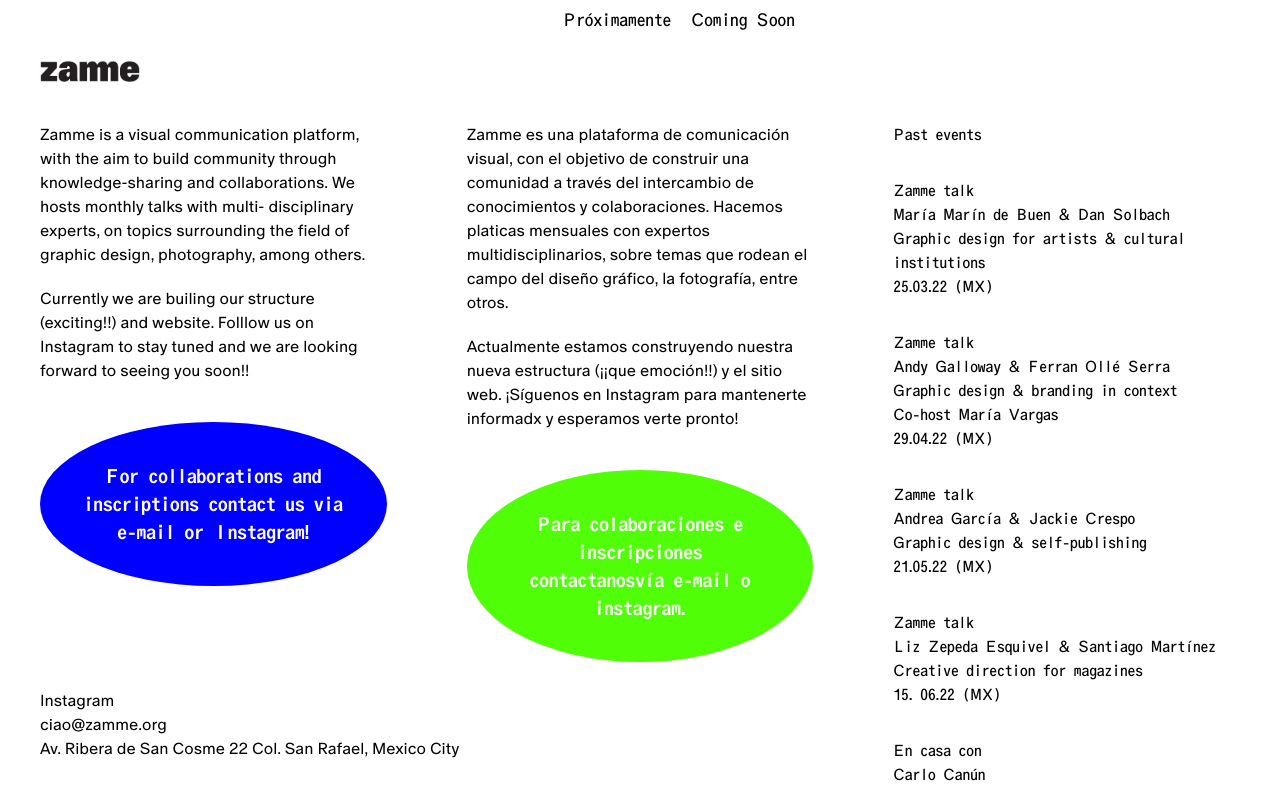
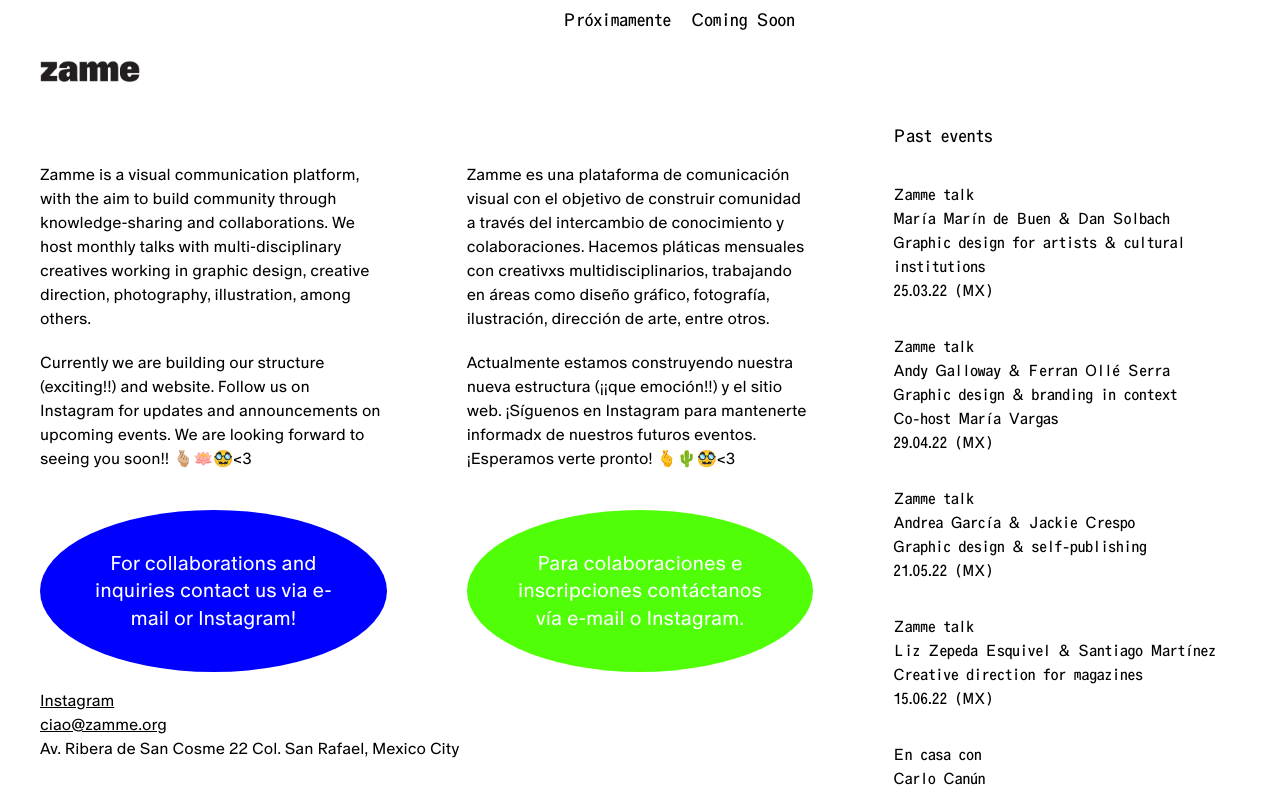
Before and after one commit to maupeon/zamme, a Next.js app: page / in a window 1280 px wide. Shown: the top 790 px of the page. Built offline with nearby package versions, Linux system fonts and the light colour scheme.

Commit message:
Added links

```diff
--- a/components/Events.js
+++ b/components/Events.js
@@ -43,7 +43,7 @@
       { name: "Liz Zepeda Esquivel", link: "https://lizdesigns.co" },
       { name: "Santiago Martínez", link: "https://www.suave.ooo/shop" },
     ],
-    date: "15. 06.22 (MX)",
+    date: "15.06.22 (MX)",
     title: "Creative direction for magazines",
   },
   {
@@ -56,14 +56,14 @@
     link: "https://www.emilioerandi.com/",
   },
   {
-    type: "Zamme talk + WEX",
+    type: "Zamme talk + live painting",
     // authors:'María Marín de Buen & Dan Solbach',
     authors: [{ name: "Memo Vithana", link: "https://www.memovithana.com/" }],
     date: "07.08.22 (DE)",
     title: "",
   },
   {
-    type: "Zamme Berlin chit chat with clhub + WEX",
+    type: "Zamme Berlin chit chat with clhub.art + Wex Records",
     // authors:'María Marín de Buen & Dan Solbach',
     // authors: [
     //   { name: "", link: "" },
@@ -91,7 +91,7 @@
 
   return (
     <div className=" font-zamme_light">
-      <h1 className=" mb-8">Past events</h1>
+      <h1 className=" mb-8 text-lg">Past events</h1>
       {events_array.map((item, index) => (
         <div className=" mb-8" key={index}>
           <p>{item.type}</p>
--- a/components/LandingComponent.js
+++ b/components/LandingComponent.js
@@ -9,6 +9,7 @@
   buttonText,
   color,
   isFirst,
+  isOne,
 }) {
   return (
     <div className=" h-full ">
@@ -26,13 +27,62 @@
             "absolute inset-0 group-hover:animate-rotate  rounded-[60%] transition-transform duration-500 ease-in-outrounded-lg"
           )}
         ></div>
-        <p className="w-full h-full z-10 font-zamme_bold font-thin text-xl flex items-center justify-center">
-          {buttonText}
-        </p>
+        {/* <div
+          dangerouslySetInnerHTML={{ __html: buttonText }}
+          className="w-full h-full z-10 font-zamme leading-snug font-thin text-xl flex items-center justify-center"
+        /> */}
+        {isOne ? (
+          <div className="w-full inline-block h-full z-10 font-zamme leading-snug font-thin text-xl  items-center justify-center">
+            For collaborations and inquiries contact us via
+            <a
+              target="_blank"
+              rel="noreferrer"
+              href="mailto:ciao@zamme.org"
+              className=" hover:italic"
+            >
+              {" "}
+              e-mail{" "}
+            </a>
+            or{" "}
+            <a
+              target="_blank"
+              rel="noreferrer"
+              className=" hover:italic"
+              href="https://www.instagram.com/zammeprojects/"
+            >
+              Instagram!
+            </a>
+          </div>
+        ) : (
+          <p className="w-full inline-block h-full z-10 font-zamme leading-snug font-thin text-xl  items-center justify-center">
+            Para colaboraciones e inscripciones contáctanos vía{" "}
+            <a
+              target="_blank"
+              rel="noreferrer"
+              href="mailto:ciao@zamme.org"
+              className=" hover:italic"
+            >
+              {" "}
+              e-mail
+            </a>{" "}
+            o{" "}
+            <a
+              target="_blank"
+              rel="noreferrer"
+              className=" hover:italic"
+              href="https://www.instagram.com/zammeprojects/"
+            >
+              Instagram.
+            </a>
+          </p>
+        )}
+        {/* {buttonText} */}
+        {/* </div> */}
       </div>
       {isFirst && (
         <div className=" mt-10 md:mt-0 md:fixed bottom-10  ">
           <a
+            className=" hover:italic underline"
             target="_blank"
             rel="noreferrer"
             href="https://www.instagram.com/zammeprojects/"
@@ -40,7 +90,12 @@
             Instagram
           </a>
 
-          <a target="_blank" rel="noreferrer" href="mailto:ciao@zamme.org">
+          <a
+            className=" hover:italic underline"
+            target="_blank"
+            rel="noreferrer"
+            href="mailto:ciao@zamme.org"
+          >
             <p>ciao@zamme.org</p>
           </a>
           <p>Av. Ribera de San Cosme 22 Col. San Rafael, Mexico City</p>
--- a/components/MovingBar.js
+++ b/components/MovingBar.js
@@ -2,7 +2,7 @@
 
 export default function MovingBar() {
   return (
-    <div className=" font-zamme_light text-sm md:text-lg">
+    <div className=" font-zamme_light text-lg">
       <div className="  flex fixed inset-0 bg-white w-full  h-10 ">
         <div className="  animate-scroll-left   marquee-group shrink-0 flex h-full w-full items-center">
           <div className=" shrink-0 flex text-justify mr-5">Próximamente</div>
--- a/pages/index.js
+++ b/pages/index.js
@@ -13,7 +13,7 @@
   return (
     <div className="">
       <MovingBar />
-      <div className="p-10 mt-5">
+      <div className="p-8 md:p-10 mt-5">
         <Link
           // className="relative w-20 h-20 "
           href={""}
@@ -29,39 +29,57 @@
         </Link>
       </div>
       <div className=" min-h-screen  bg-white grid md:grid-cols-3 ">
-        <div className=" p-10 pt-0 h-full">
+        <div className=" p-8 md:p-10 pt-0 h-full">
           <LandingComponent
             text1={
-              "Zamme is a visual communication platform, with the aim to build community through knowledge-sharing and collaborations. We hosts monthly talks with multi- disciplinary experts, on topics surrounding the field of graphic design, photography, among others."
+              "Zamme is a visual communication platform, with the aim to build community through knowledge-sharing and collaborations. We host monthly talks with multi-disciplinary creatives working in graphic design, creative direction, photography, illustration, among others."
             }
             text2={
-              "Currently we are builing our structure (exciting!!) and website. Folllow us on Instagram to stay tuned and we are looking forward to seeing you soon!!"
+              "Currently we are building our structure (exciting!!) and website. Follow us on Instagram for updates and announcements on upcoming events. We are looking forward to seeing you soon!! 🫰🏼🪷🥸<3"
             }
             text3={
               "For collaborations and inscriptions contact us via e-mail or Instagram!"
             }
-            buttonText={
-              "For collaborations and inscriptions contact us via e-mail or Instagram!"
-            }
+            isOne
+            buttonText={`<p>For collaborations and inquiries contact us via
+            <a
+              target="_blank"
+              rel="noreferrer"
+              href="mailto:ciao@zamme.org"
+              className=' hover:italic'
+            > e-mail
+            </a>or <a
+            target="_blank"
+            rel="noreferrer"
+            href="https://www.instagram.com/zammeprojects/"
+          >Instagram!</a></p>`}
             color="bg-[rgb(0,0,255)]"
             isFirst
           />
         </div>
 
-        <div className=" p-10 pt-0">
+        <div className=" p-8 md:p-10 pt-0">
           <LandingComponent
             text1={
-              "Zamme es una plataforma de comunicación visual, con el objetivo de construir una comunidad a través del intercambio de conocimientos y colaboraciones. Hacemos platicas mensuales con expertos multidisciplinarios, sobre temas que rodean el campo del diseño gráfico, la fotografía, entre otros."
+              "Zamme es una plataforma de comunicación visual con el objetivo de construir comunidad a través del intercambio de conocimiento y colaboraciones. Hacemos pláticas mensuales con creativxs multidisciplinarios, trabajando en áreas como diseño gráfico, fotografía, ilustración, dirección de arte, entre otros."
             }
             text2={
-              "Actualmente estamos construyendo nuestra nueva estructura (¡¡que emoción!!) y el sitio web. ¡Síguenos en Instagram para mantenerte informadx y esperamos verte pronto!"
+              "Actualmente estamos construyendo nuestra nueva estructura (¡¡que emoción!!) y el sitio web. ¡Síguenos en Instagram para mantenerte informadx de nuestros futuros eventos. ¡Esperamos verte pronto! 🫰🌵🥸<3"
             }
             text3={
-              "Para colaboraciones e inscripciones contactanos vía e-mail o Instagram."
+              "Para colaboraciones e inscripciones contáctanos vía e-mail o Instagram."
             }
-            buttonText={
-              "Para colaboraciones e inscripciones contactanosvía e-mail o instagram."
-            }
+            buttonText={`<p>Para colaboraciones e inscripciones contáctanos vía  <a
+              target="_blank"
+              rel="noreferrer"
+              href="mailto:ciao@zamme.org"
+              className=' hover:italic'
+            > e-mail
+            </a> o <a
+            target="_blank"
+            rel="noreferrer"
+            href="https://www.instagram.com/zammeprojects/"
+          >Instagram.</a></p>`}
             color="bg-[rgb(80,255,7)]"
           />
         </div>
```
